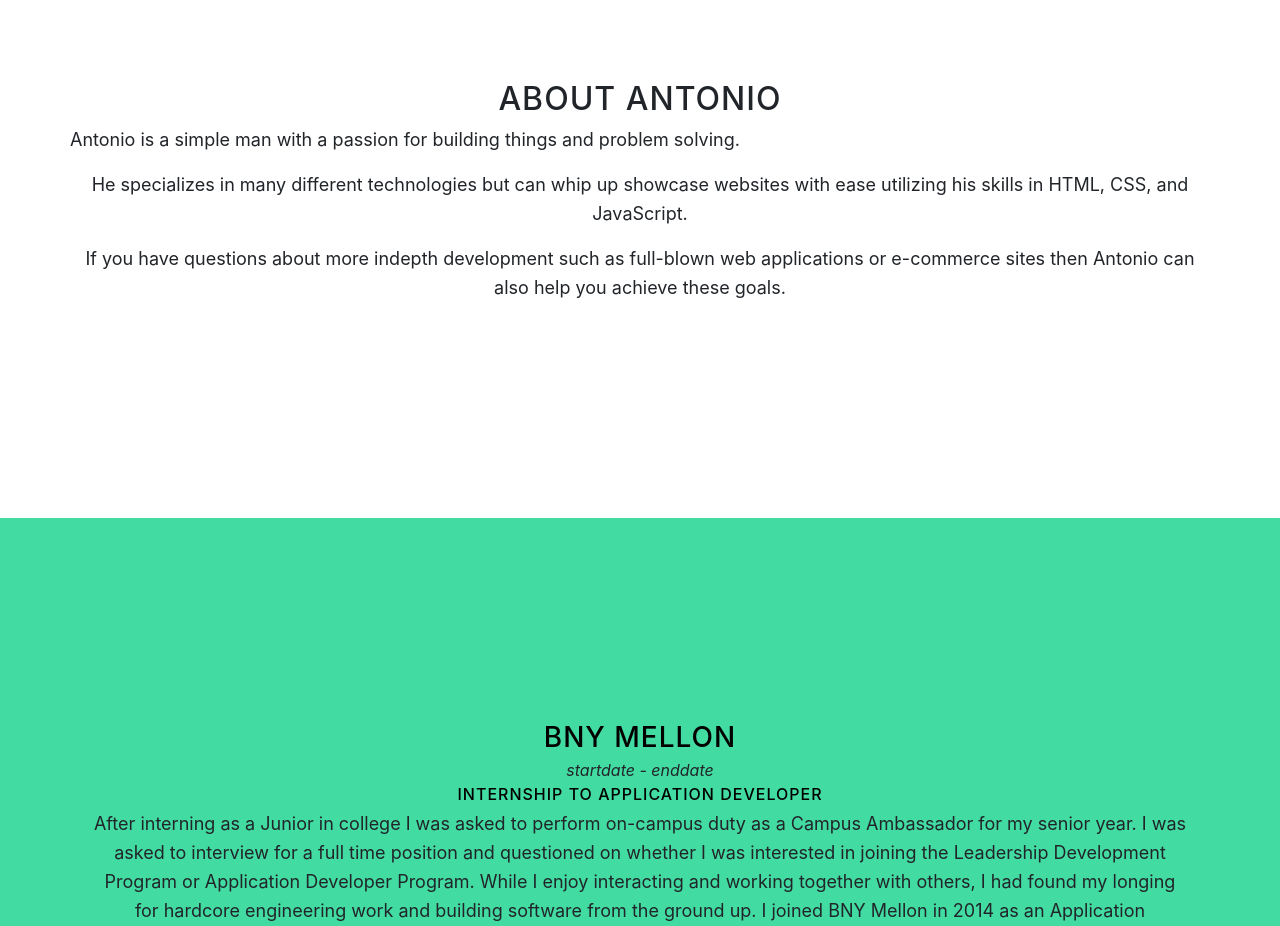
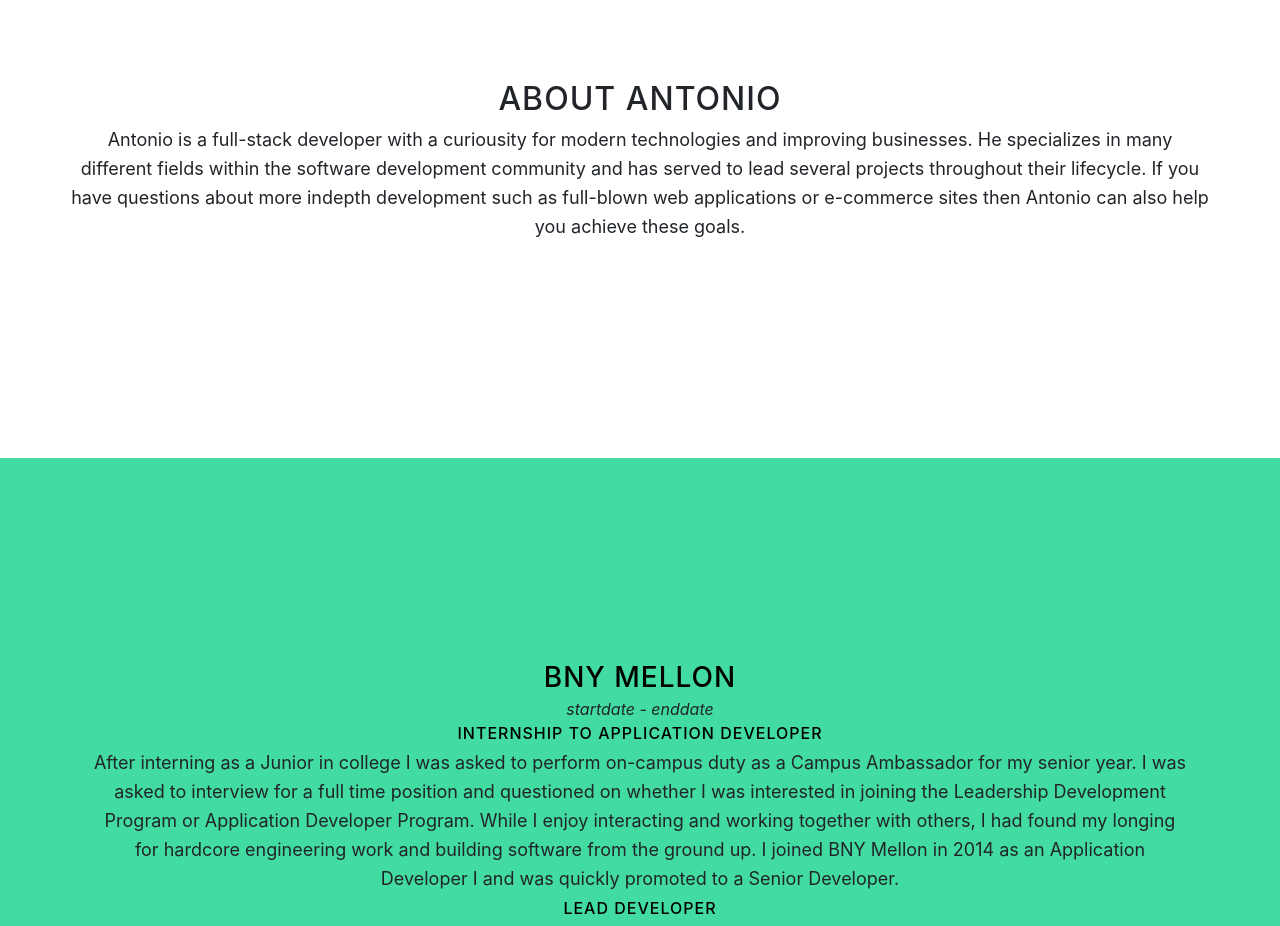
Before and after one commit to afbooza/afbooza.github.io, a website with bundled scripts: page index.html in a window 1280 px wide. Shown: the part 920-1846 px from the top of the page. Built offline with nearby package versions, Linux system fonts and the light colour scheme.

Commit message:
fixing about

```diff
--- a/index.html
+++ b/index.html
@@ -80,10 +80,9 @@
           <div class="col-lg-12 mx-auto">
             <h2>About Antonio</h2>
           </div>
-
-            <p>Antonio is a simple man with a passion for building things and problem solving.</p>
-            <p>He specializes in many different technologies but can whip up showcase websites with ease utilizing his skills in HTML, CSS, and JavaScript.</p>
-            <p>If you have questions about more indepth development such as full-blown web applications or e-commerce sites then Antonio can also help you achieve these goals.</p>
+            <p>Antonio is a full-stack developer with a curiousity for modern technologies and improving businesses.  He specializes in many different fields
+            within the software development community and has served to lead several projects throughout their lifecycle.
+            If you have questions about more indepth development such as full-blown web applications or e-commerce sites then Antonio can also help you achieve these goals.</p>
           </div>
         </div>
       </div>
```
